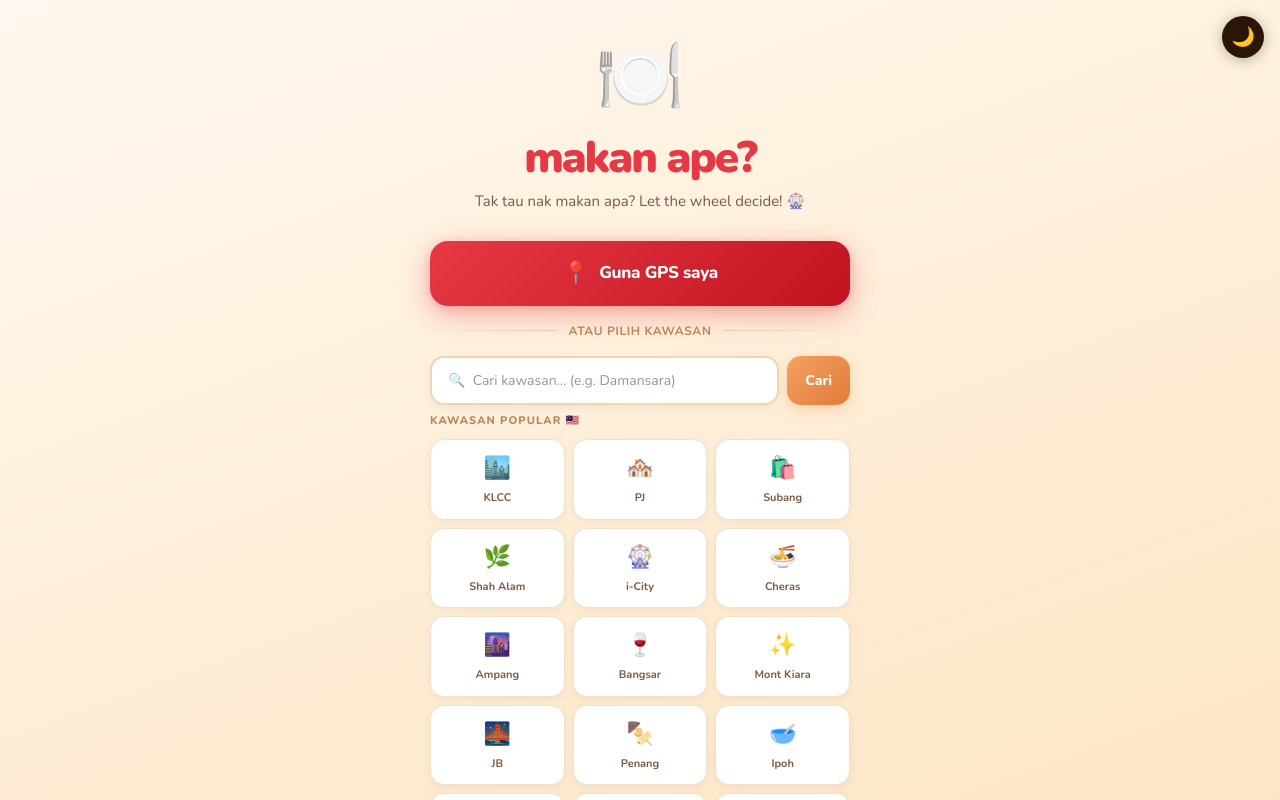
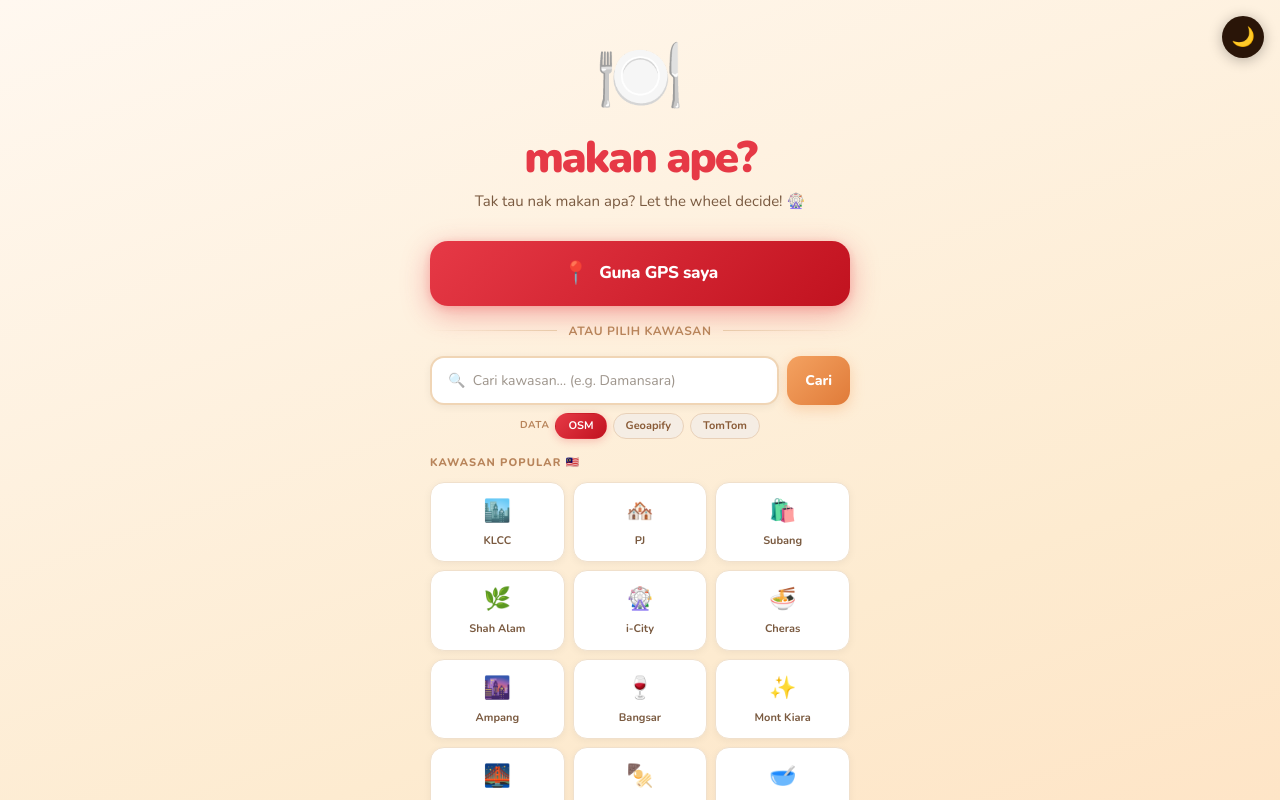
Before and after one commit to yusairiyap/makanApe, a Next.js app: page / in a window 1280 px wide. Shown: the top 800 px of the page. Built offline with nearby package versions, Linux system fonts and the light colour scheme.

Commit message:
Add provider switcher to LocationScreen above city grid
https://claude.ai/code/session_01XVt3wcSDNcqgYn3jTv6Qp4

```diff
--- a/components/LocationScreen.tsx
+++ b/components/LocationScreen.tsx
@@ -3,7 +3,8 @@ import { useState } from "react";
 import { geocodePlace } from "@/lib/photon";
 import { useAppStore } from "@/store/appStore";
 import { getTheme } from "@/lib/theme";
-import type { UserLocation } from "@/types";
+import ProviderSwitcher from "@/components/ProviderSwitcher";
+import type { UserLocation, DataProvider } from "@/types";
 
 const CITIES = [
   { label: "KLCC", name: "KL City Centre", lat: 3.158, lng: 101.7123, emoji: "🏙️" },
@@ -32,7 +33,7 @@ interface LocationScreenProps {
 }
 
 export default function LocationScreen({ onLocation, onGPS }: LocationScreenProps) {
-  const darkMode = useAppStore(s => s.darkMode);
+  const { darkMode, preferredProvider, setPreferredProvider, activeProvider } = useAppStore();
   const t = getTheme(darkMode);
 
   const [search, setSearch] = useState("");
@@ -183,6 +184,16 @@ export default function LocationScreen({ onLocation, onGPS }: LocationScreenProp
           </div>
         )}
 
+        {/* Provider switcher */}
+        <div className="animate-slide-up delay-300" style={{ marginBottom: 16 }}>
+          <ProviderSwitcher
+            preferred={preferredProvider}
+            active={activeProvider}
+            onChange={(p: DataProvider) => setPreferredProvider(p)}
+            darkMode={darkMode}
+          />
+        </div>
+
         {/* City Grid */}
         <div className="animate-slide-up delay-300">
           <p style={{
```
